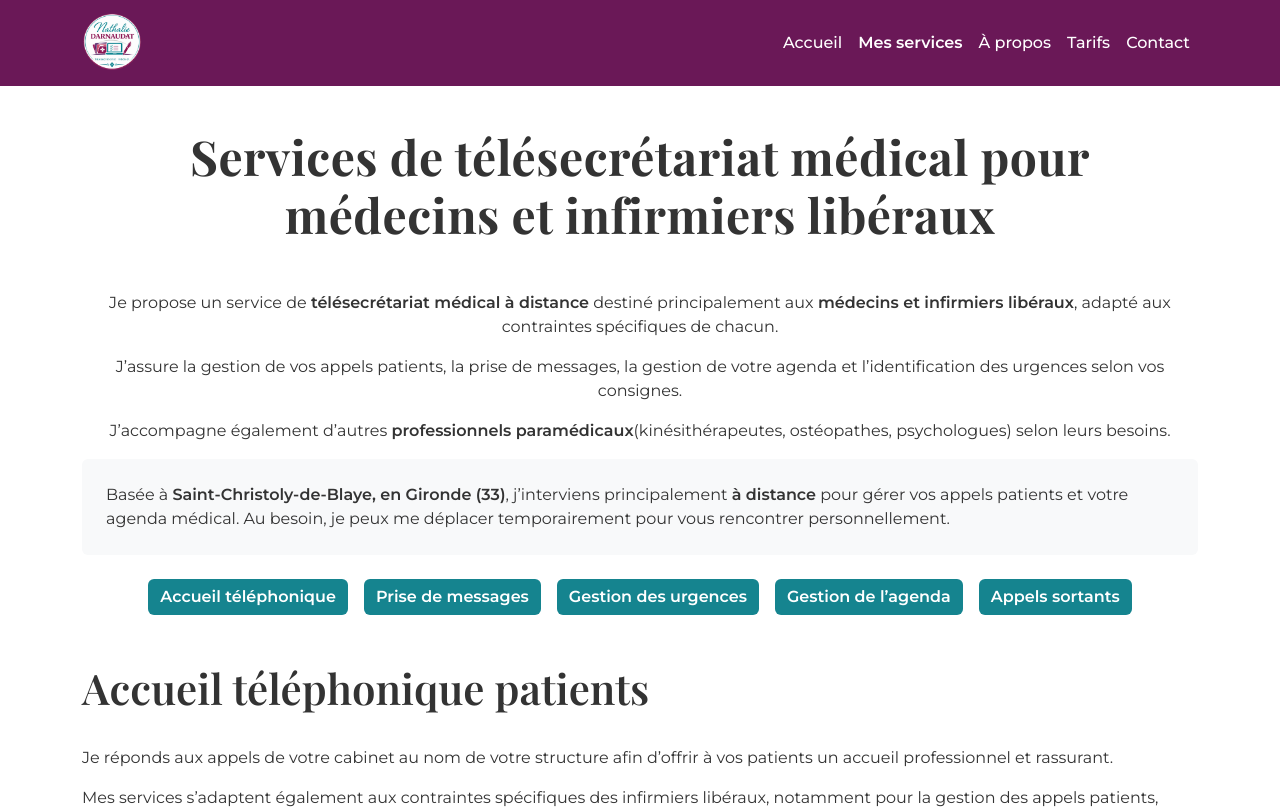
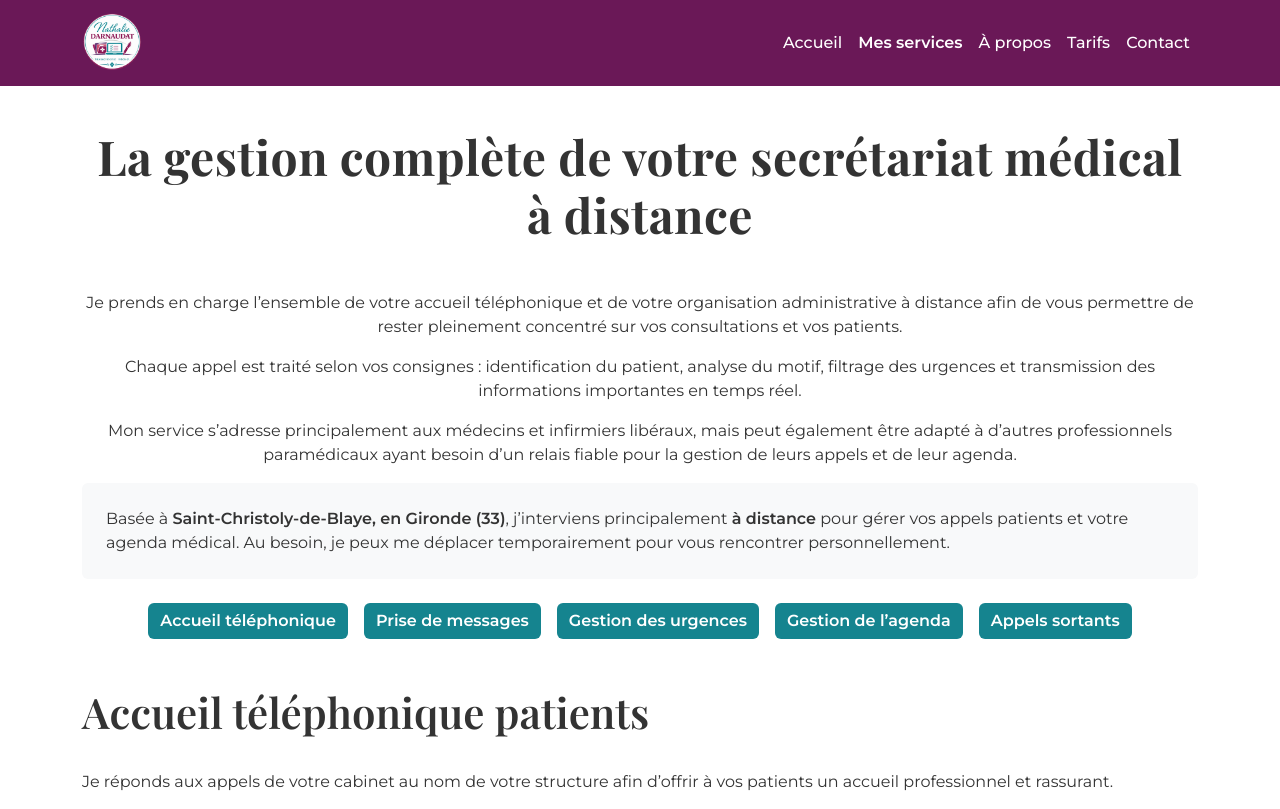
Before and after one commit to Nathi33/nathaliedarnaudat-site, a Next.js app: page /services in a window 1280 px wide. Shown: the top 809 px of the page. Built offline with nearby package versions, Linux system fonts and the light colour scheme.

Commit message:
Ajustements visibilité site

```diff
--- a/app/contact/page.js
+++ b/app/contact/page.js
@@ -5,7 +5,7 @@ export const metadata = {
   description:
     'Contactez Nathalie Darnaudat, télésecrétaire indépendante pour médecins et infirmiers libéraux. Gestion des appels patients, messages et agenda médical à distance.',
   alternates: {
-    canonical: 'https://www.nathaliedarnaudat.fr/contact',
+    canonical: 'https://www.nathaliedarnaudat.fr/contact/',
   },
   robots: {
     index: true,
@@ -15,7 +15,7 @@ export const metadata = {
     title: 'Contactez votre télésecrétaire médicale et paramédicale – Nathalie Darnaudat',
     description:
       'Contactez Nathalie Darnaudat, télésecrétaire indépendante pour médecins et infirmiers libéraux. Gestion des appels patients, messages et agenda médical à distance.',
-    url: 'https://www.nathaliedarnaudat.fr/contact',
+    url: 'https://www.nathaliedarnaudat.fr/contact/',
     siteName: 'Nathalie Darnaudat',
     images: [
       {
--- a/app/localisation/page.js
+++ b/app/localisation/page.js
@@ -2,7 +2,7 @@ export const metadata = {
   title: 'Localisation – Nathalie Darnaudat',
   description: 'Localisation de Nathalie Darnaudat, télésecrétaire et assistante administrative indépendante à Saint-Christoly-de-Blaye (33), interventions à distance et ponctuellement sur place.',
   alternates: {
-    canonical: 'https://www.nathaliedarnaudat.fr/localisation',
+    canonical: 'https://www.nathaliedarnaudat.fr/localisation/',
   },
   robots: {
     index: true,
@@ -11,7 +11,7 @@ export const metadata = {
   openGraph: {
     title: 'Localisation – Nathalie Darnaudat',
     description: 'Localisation de Nathalie Darnaudat, télésecrétaire et assistante administrative indépendante à Saint-Christoly-de-Blaye (33).',
-    url: 'https://www.nathaliedarnaudat.fr/localisation',
+    url: 'https://www.nathaliedarnaudat.fr/localisation/',
     siteName: 'Nathalie Darnaudat',
     images: [
       { url: '/images/og-localisation.webp', width: 1200, height: 630, alt: 'Localisation de Nathalie Darnaudat' },
--- a/app/mentions-legales/page.js
+++ b/app/mentions-legales/page.js
@@ -4,7 +4,7 @@ export const metadata = {
   title: 'Mentions légales – Nathalie Darnaudat',
   description: "Mentions légales du site de Nathalie Darnaudat, assistante administrative indépendante en Gironde et Charente. Télésecrétariat médical et paramédical, gestion d'appels et dossiers patients.",
   alternates: {
-    canonical: 'https://www.nathaliedarnaudat.fr/mentions-legales',
+    canonical: 'https://www.nathaliedarnaudat.fr/mentions-legales/',
   },
   robots: {
     index: true,
@@ -13,7 +13,7 @@ export const metadata = {
   openGraph: {
     title: 'Mentions légales – Nathalie Darnaudat',
     description: 'Mentions légales du site de Nathalie Darnaudat, assistante administrative indépendante en Gironde et Charente.',
-    url: 'https://www.nathaliedarnaudat.fr/mentions-legales',
+    url: 'https://www.nathaliedarnaudat.fr/mentions-legales/',
     siteName: 'Nathalie Darnaudat',
     locale: 'fr_FR',
     type: 'website',
--- a/app/politique-confidentialite/page.js
+++ b/app/politique-confidentialite/page.js
@@ -4,7 +4,7 @@ export const metadata = {
   title: 'Politique de confidentialité – Nathalie Darnaudat',
   description: "Politique de confidentialité du site de Nathalie Darnaudat, assistante administrative indépendante en Gironde et Charente.",
   alternates: {
-    canonical: 'https://www.nathaliedarnaudat.fr/politique-confidentialite',
+    canonical: 'https://www.nathaliedarnaudat.fr/politique-confidentialite/',
   },
   robots: {
     index: true,
@@ -13,7 +13,7 @@ export const metadata = {
   openGraph: {
     title: 'Politique de confidentialité – Nathalie Darnaudat',
     description: "Protection de vos données personnelles et informations sur l’utilisation du site de Nathalie Darnaudat.",
-    url: 'https://www.nathaliedarnaudat.fr/politique-confidentialite',
+    url: 'https://www.nathaliedarnaudat.fr/politique-confidentialite/',
     siteName: 'Nathalie Darnaudat',
     images: [
       { url: '/images/og-legal.webp', width: 1200, height: 630, alt: 'Politique de confidentialité Nathalie Darnaudat' },
--- a/app/services/page.js
+++ b/app/services/page.js
@@ -4,7 +4,7 @@ export const metadata = {
   title: 'Services de télésecrétariat médical pour médecins et infirmiers libéraux – Nathalie Darnaudat',
   description: 'Télésecrétariat médical à distance : gestion des appels patients, agenda, urgences médicales et messages pour médecins et infirmiers libéraux.',
   alternates: {
-    canonical: 'https://www.nathaliedarnaudat.fr/services',
+    canonical: 'https://www.nathaliedarnaudat.fr/services/',
   },
   robots: {
     index: true,
@@ -13,7 +13,7 @@ export const metadata = {
   openGraph: {
     title: 'Services de télésecrétariat médical pour médecins et infirmiers libéraux – Nathalie Darnaudat',
     description: 'Télésecrétariat médical à distance : gestion des appels patients, agenda, urgences médicales et messages pour médecins et infirmiers libéraux.',
-    url: 'https://www.nathaliedarnaudat.fr/services',
+    url: 'https://www.nathaliedarnaudat.fr/services/',
     siteName: 'Nathalie Darnaudat',
     images: [
       { url: '/images/og-services.webp', width: 1200, height: 630, alt: 'Services télésecrétariat Nathalie Darnaudat' },
@@ -31,18 +31,18 @@ export default function Services() {
 
           {/* Intro */}
           <div className="text-center mb-2" data-aos="fade-up">
-            <h1 className="display-5 fw-bold mb-5">Services de télésecrétariat médical pour médecins et infirmiers libéraux</h1>
+            <h1 className="display-5 fw-bold mb-5">La gestion complète de votre secrétariat médical à distance</h1>
             <p className="mb-3" data-aos-delay="100">
-              Je propose un service de <strong>télésecrétariat médical à distance</strong> destiné principalement aux
-              <strong> médecins et infirmiers libéraux</strong>, adapté aux contraintes spécifiques de chacun.
+              Je prends en charge l’ensemble de votre accueil téléphonique et de votre organisation administrative
+              à distance afin de vous permettre de rester pleinement concentré sur vos consultations et vos patients.
             </p>
             <p className="mb-3" data-aos-delay="100">
-              J’assure la gestion de vos appels patients, la prise de messages, la gestion de votre agenda
-              et l’identification des urgences selon vos consignes.
+              Chaque appel est traité selon vos consignes : identification du patient, analyse du motif, filtrage des urgences et
+              transmission des informations importantes en temps réel.
             </p>
             <p className="mb-3" data-aos-delay="100">
-              J’accompagne également d’autres <strong>professionnels paramédicaux</strong>
-              (kinésithérapeutes, ostéopathes, psychologues) selon leurs besoins.
+              Mon service s’adresse principalement aux médecins et infirmiers libéraux, mais peut également être adapté à
+              d’autres professionnels paramédicaux ayant besoin d’un relais fiable pour la gestion de leurs appels et de leur agenda.
             </p>
           </div>
 
--- a/app/tarifs/page.js
+++ b/app/tarifs/page.js
@@ -5,7 +5,7 @@ export const metadata = {
   description:
     "Découvrez mes formules de télésecrétariat médical à distance pour médecins, infirmiers libéraux et professionnels de santé : packs mensuels, options et offre sur mesure.",
   alternates: {
-    canonical: 'https://www.nathaliedarnaudat.fr/tarifs',
+    canonical: 'https://www.nathaliedarnaudat.fr/tarifs/',
   },
   robots: {
     index: true,
@@ -15,7 +15,7 @@ export const metadata = {
     title: "Tarifs télésecrétariat médical pour médecins et infirmiers libéraux – Nathalie Darnaudat",
     description:
       "Découvrez mes formules de télésecrétariat médical à distance pour médecins, infirmiers libéraux et professionnels de santé : packs mensuels, options et offre sur mesure.",
-    url: 'https://www.nathaliedarnaudat.fr/tarifs',
+    url: 'https://www.nathaliedarnaudat.fr/tarifs/',
     siteName: 'Nathalie Darnaudat',
     images: [
       {
```
Also changed, not shown: app/about/page.js (+16 -6 lines), 1 other file (tests, documents, lock files or other folders).
